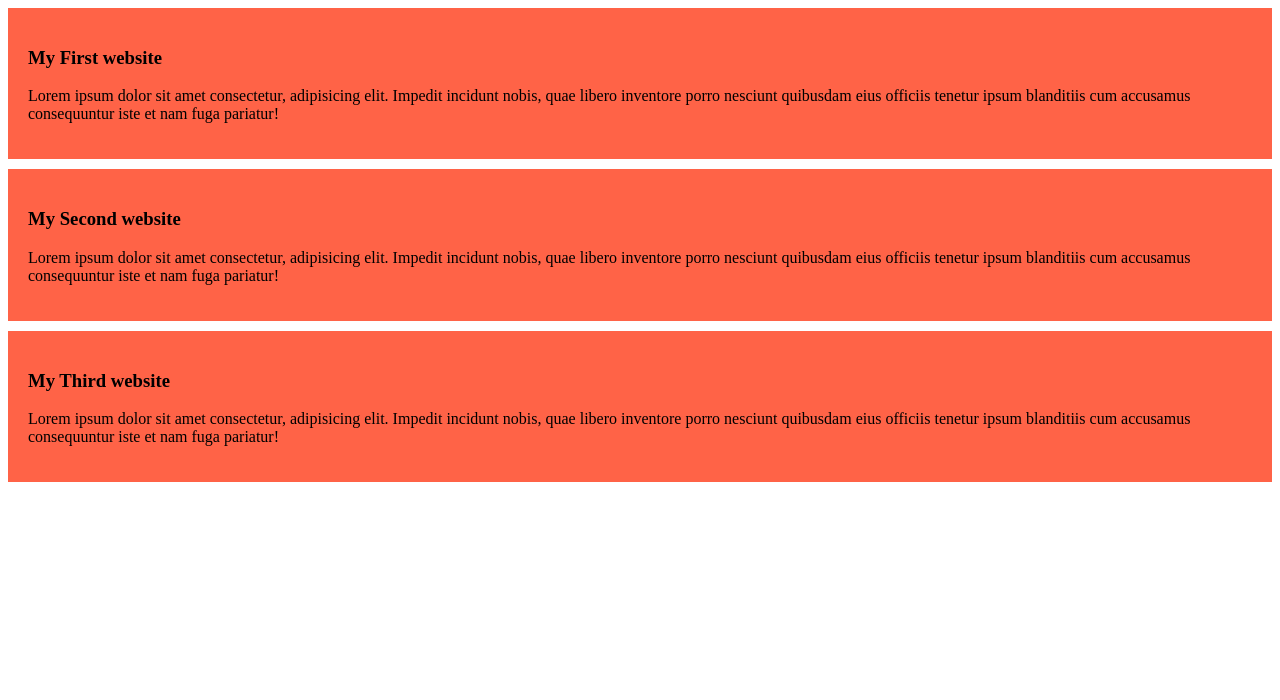
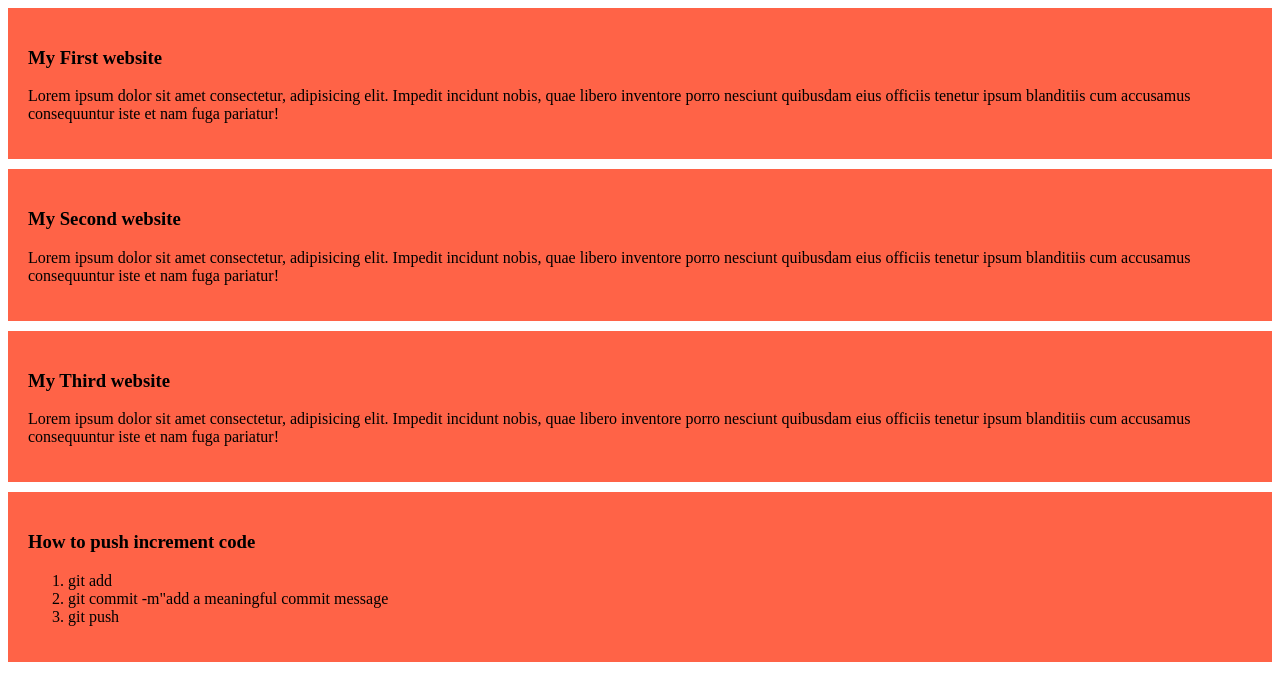
Before and after one commit to moonmonalisa096/my-simple-website, a plain HTML site: page index.html in a window 1280 px wide. Drawn offline with Linux system fonts and the light colour scheme.

Commit message:
added a list to commit to push

```diff
--- a/index.html
+++ b/index.html
@@ -19,5 +19,13 @@
         <h3>My Third website</h3>
         <p>Lorem ipsum dolor sit amet consectetur, adipisicing elit. Impedit incidunt nobis, quae libero inventore porro nesciunt quibusdam eius officiis tenetur ipsum blanditiis cum accusamus consequuntur iste et nam fuga pariatur!</p>
     </div>
+    <div>
+        <h3>How to push increment code</h3>
+        <ol>
+            <li>git add</li>
+            <li>git commit -m"add a meaningful commit message</li>
+            <li>git push</li>
+        </ol>
+    </div>
 </body>
 </html>
```
